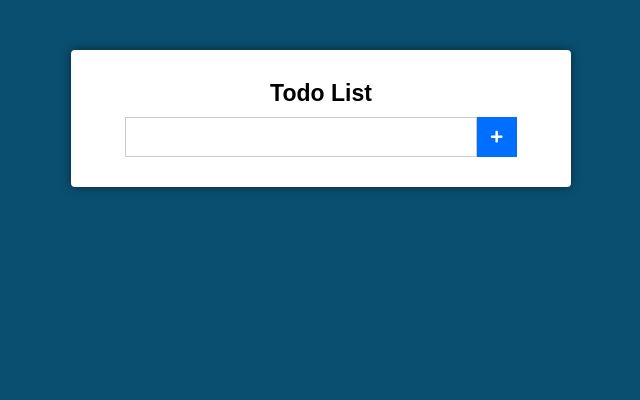
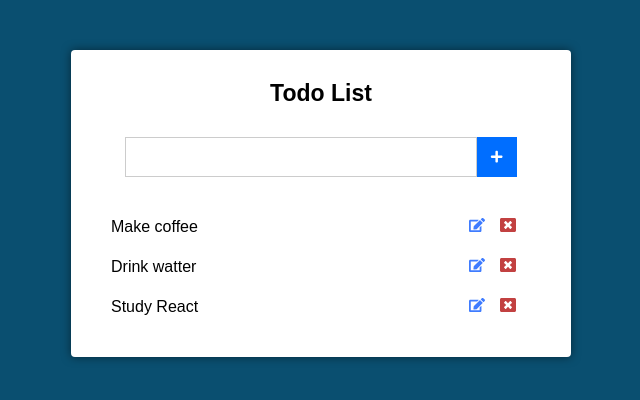
Before and after one commit to Torr7s/react-todo-list, a React (Create React App) app: page / in a window 1280 px wide. Shown: the top 400 px of the page, without its empty margins (319-959 px from the left). Built offline with nearby package versions, Linux system fonts and the light colour scheme.

Commit message:
Add tasks and stylish

```diff
--- a/src/components/Main.css
+++ b/src/components/Main.css
@@ -13,7 +13,7 @@
 }
 
 .main .form {
-  margin-top: 10px;
+  margin-top: 30px;
   display: flex;
   align-items: center;
   justify-content: center;
@@ -37,3 +37,40 @@
   align-items: center;
   justify-content: center;
 }
+
+.main .tasks {
+  margin-top: 30px;
+}
+
+.main .tasks li {
+  display: flex;
+  align-items: center;
+  justify-content: space-between;
+  padding: 10px;
+  transition: all 500ms;
+}
+
+.main .tasks li:hover {
+  background: #3f7cff;
+}
+
+.main .tasks li .edit {
+  margin-right: 15px;
+  color: #3f7cff;
+}
+
+.main .tasks li .delete {
+  margin-right: 15px;
+  color: rgb(194, 65, 65)
+}
+
+.main .tasks li:hover .edit,
+.main .tasks li:hover .delete {
+  color: rgb(77, 72, 72)
+}
+
+.main .tasks li .edit,
+.main .tasks li .delete {
+  cursor: pointer;
+  transition: all 500ms;
+}
--- a/src/components/Main.js
+++ b/src/components/Main.js
@@ -1,11 +1,16 @@
 import './Main.css';
 
 import React, { Component } from 'react';
-import { FaPlus } from 'react-icons/fa';
+import { FaPlus, FaEdit, FaWindowClose } from 'react-icons/fa';
 
 export default class Main extends Component {
   state = {
-    newTask: ''
+    newTask: '',
+    tasks: [
+      'Make coffee',
+      'Drink watter',
+      'Study React'
+    ]
   }
 
   handleChange = (event) => {
@@ -15,7 +20,7 @@
   }
 
   render() {
-    const { newTask } = this.state;
+    const { newTask, tasks } = this.state;
 
     return (
       <div className="main">
@@ -31,6 +36,21 @@
             <FaPlus />
           </button>
         </form>
+
+        <ul className="tasks">
+          {
+            tasks.map((task) => (
+              <li key={task}>
+                {task}
+
+                <div>
+                  <FaEdit className="edit" />
+                  <FaWindowClose className="delete" />
+                </div>
+              </li>
+            ))
+          }
+        </ul>
       </div>
     );
   }
```
